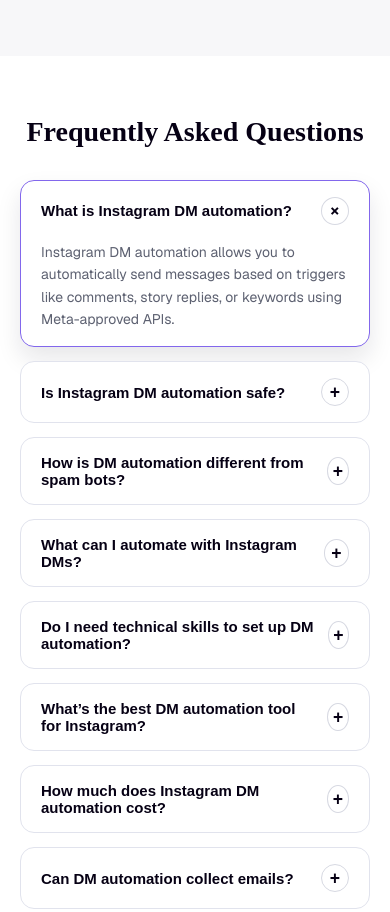
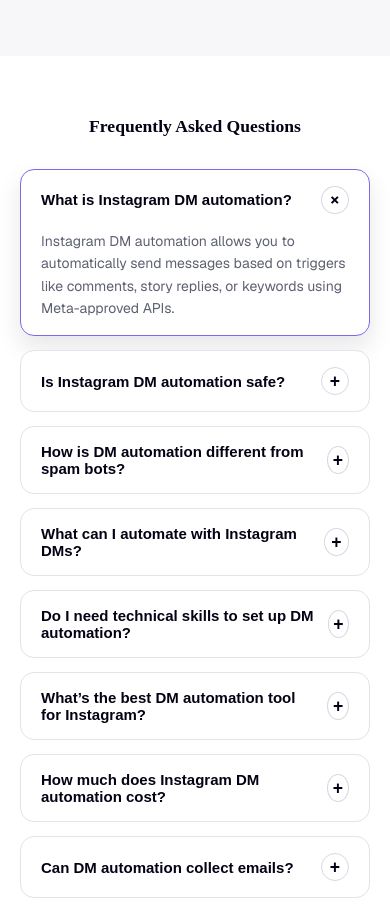
Before and after one commit to kunalvvs/landing-cd, a Next.js app in the folder landing-app/: page /style-guide in a window 390 px wide. Shown: the part 3218-4130 px from the top of the page. Built offline with nearby package versions, Linux system fonts and the light colour scheme; a web font is replaced by a local one.

Commit message:
style: enhance section title styling in CSS for improved readability

```diff
--- a/landing-app/src/app/style-guide/page.module.css
+++ b/landing-app/src/app/style-guide/page.module.css
@@ -362,6 +362,9 @@
   .ctaCard {
     padding: 36px 32px;
   }
+  .sectionTitle{
+    font-size: 1.1rem;
+  }
 }
 
 @media (max-width: 768px) {
```
Also changed, not shown: landing-app/src/cookiescontent.txt.
